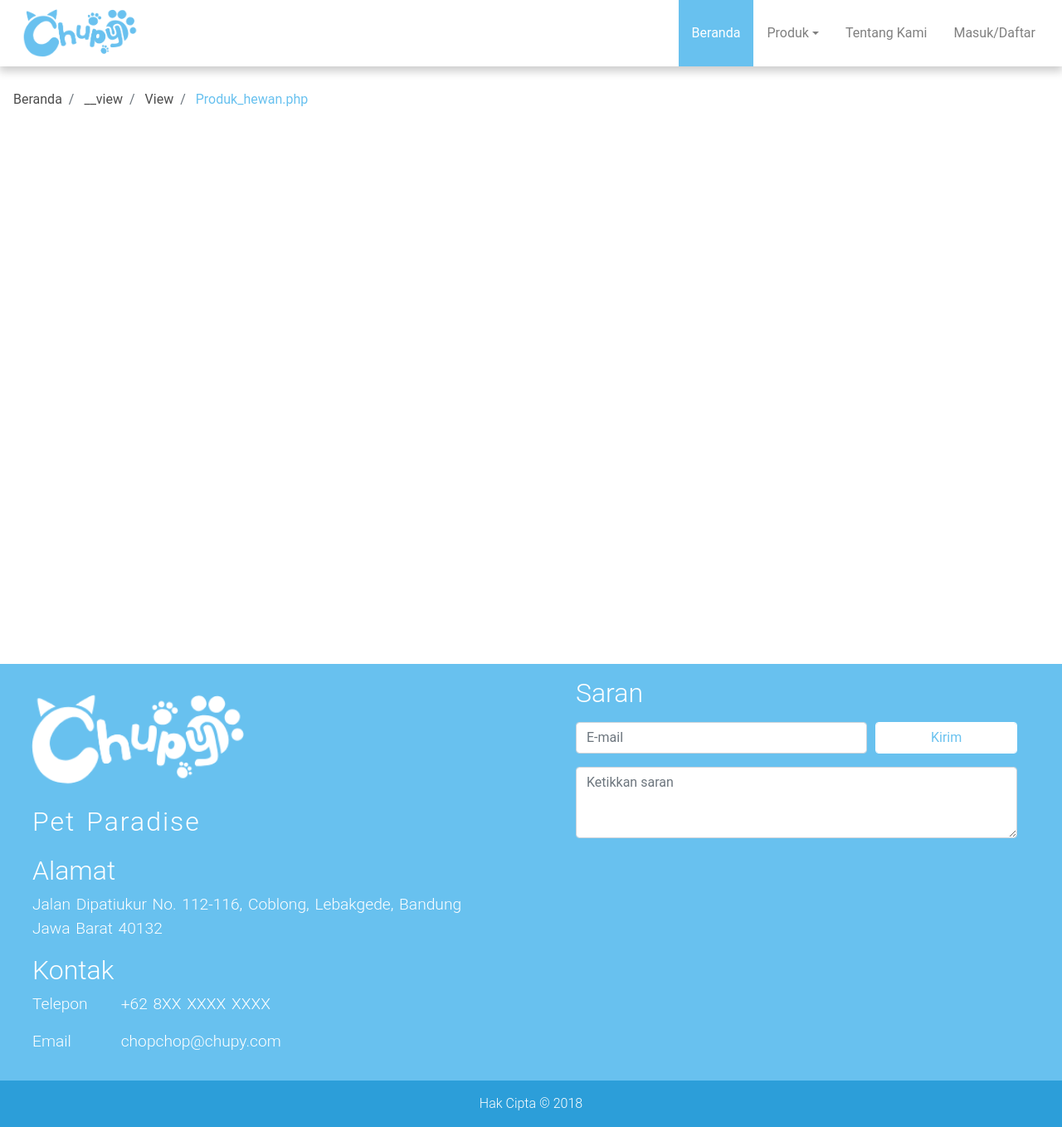
After one commit to OnielN14/chupy-atol, a PHP site: template view/produk_hewan.php in a window 1280 px wide. The commit adds this page. Shown: the whole page at 83% size. Run offline with PHP 8.4, Linux system fonts and the light colour scheme; the template is opened without the code that fills it, so the values that code supplies are empty.

Commit message:
update - tambahan breadcrumb

```diff
--- a/app/controllers/BerandaController.php
+++ b/app/controllers/BerandaController.php
@@ -20,6 +20,10 @@ class BerandaController extends Controller
         $this->render_page('main-page');
     }
 
+    public function index_daftar_hewan(){
+      $this->render_page('produk_hewan');
+    }
+
     public function error_404(){
       $this->render_page('404');
     }
--- a/extension/css/chupy-style.css
+++ b/extension/css/chupy-style.css
@@ -5,3 +5,4 @@
 @import url("components/navbar.css");
 @import url("components/footer.css");
 @import url("components/dropdown.css");
+@import url("components/breadcrumb.css");
--- /dev/null
+++ b/extension/css/components/breadcrumb.css
@@ -0,0 +1,15 @@
+.chupy-breadcrumb{
+  background: none;
+}
+
+.chupy-breadcrumb .breadcrumb-item{
+  color: rgba(0,0,0,0.7);
+}
+
+.chupy-breadcrumb .breadcrumb-item.active{
+  color: var(--color-primary)!important;
+}
+
+.chupy-breadcrumb a{
+  color:inherit;
+}
--- /dev/null
+++ b/extension/css/style-daftar-produk.css
@@ -0,0 +1,3 @@
+main{
+  padding-top: calc(var(--navbar-size) + 16px);
+}
--- /dev/null
+++ b/view/produk_hewan.php
@@ -0,0 +1,35 @@
+<?php
+
+?>
+
+<!DOCTYPE html>
+<html lang="en" dir="ltr">
+
+<head>
+  <meta charset="utf-8">
+  <meta name="viewport" content="width=device-width, initial-scale=1, shrink-to-fit=no">
+  <title>Chupy | Daftar Hewan</title>
+  <link rel="stylesheet" href="/extension/plugins/bootstrap-4.1.1/css/bootstrap.min.css">
+  <link rel="stylesheet" href="/extension/css/chupy-style.css">
+  <link rel="stylesheet" href="/extension/css/style-daftar-produk.css">
+</head>
+<body>
+
+  <?php
+    include('template/navbar.php');
+  ?>
+
+  <main>
+    <header>
+      <?php
+        include('template/breadcrumb.php')
+      ?>
+    </header>
+  </main>
+
+  <?php
+    include('template/footer.php');
+  ?>
+
+</body>
+</html>
--- a/view/registrasi.php
+++ b/view/registrasi.php
@@ -9,9 +9,9 @@
   <meta charset="utf-8">
   <meta name="viewport" content="width=device-width, initial-scale=1, shrink-to-fit=no">
   <title>Chupy | Registrasi</title>
-  <link rel="stylesheet" href="extension/plugins/bootstrap-4.1.1/css/bootstrap.min.css">
-  <link rel="stylesheet" href="extension/css/chupy-style.css">
-  <link rel="stylesheet" href="extension/css/style-registrasi.css">
+  <link rel="stylesheet" href="/extension/plugins/bootstrap-4.1.1/css/bootstrap.min.css">
+  <link rel="stylesheet" href="/extension/css/chupy-style.css">
+  <link rel="stylesheet" href="/extension/css/style-registrasi.css">
 </head>
 <body>
 
--- /dev/null
+++ b/view/template/breadcrumb.php
@@ -0,0 +1,40 @@
+<ol class="chupy-breadcrumb breadcrumb">
+<?php
+  $breadcrumb_uri = explode('/', $_SERVER['REQUEST_URI']);
+  $values = '';
+  $keys = array_keys($breadcrumb_uri);
+
+  $first_key = array_keys($breadcrumb_uri)[0];
+  $last_key = end($keys);
+
+  foreach ($breadcrumb_uri as $key => $value) {
+      if ($key == $first_key) {
+          $values = '/'
+?>
+    <li class="breadcrumb-item">
+      <a href="<?php echo $values; ?>">
+        <?php echo 'Beranda <br>'; ?>
+      </a>
+    </li>
+
+<?php
+      } elseif ($key != $last_key) {
+          $values .= $value.'/'; ?>
+    <li class="breadcrumb-item">
+      <a href="<?php echo $values; ?>">
+        <?php echo ucfirst($value.'<br>'); ?>
+      </a>
+    </li>
+<?php
+      } else {
+          $values .= $value; ?>
+    <li class="breadcrumb-item active">
+      <a href="<?php echo $values; ?>">
+        <?php echo ucfirst($value.'<br>'); ?>
+      </a>
+    </li>
+<?php
+      }
+  }
+?>
+</ol>
--- a/view/template/navbar.php
+++ b/view/template/navbar.php
@@ -1,5 +1,5 @@
 <nav class="chupy-navbar navbar fixed-top navbar-expand-lg navbar-light">
-  <a href="#" class="navbar-brand">
+  <a href="/" class="navbar-brand">
     <img src="/extension/img/chupy_icon-light.png" alt="Chupy Brand">
   </a>
 
@@ -17,8 +17,8 @@
           <a class="nav-link dropdown-toggle" href="#" role="button" id="produk-menu-link" data-toggle="dropdown" aria-haspopup="true" aria-expanded="false">Produk</a>
 
           <div class="chupy-dropdown dropdown-menu" aria-labelledby="produk-menu-link">
-            <a class="dropdown-item" href="#">Hewan Peliharaan</a>
-            <a class="dropdown-item" href="#">Kebutuhan Hewan Peliharaan</a>
+            <a class="dropdown-item" href="/produk/hewan">Hewan Peliharaan</a>
+            <a class="dropdown-item" href="/produk/kebutuhan">Kebutuhan Hewan Peliharaan</a>
           </div>
       </div>
 
```
Also changed, not shown: index.php (+9 -0 lines), view/main-page.php (+4 -4 lines).
